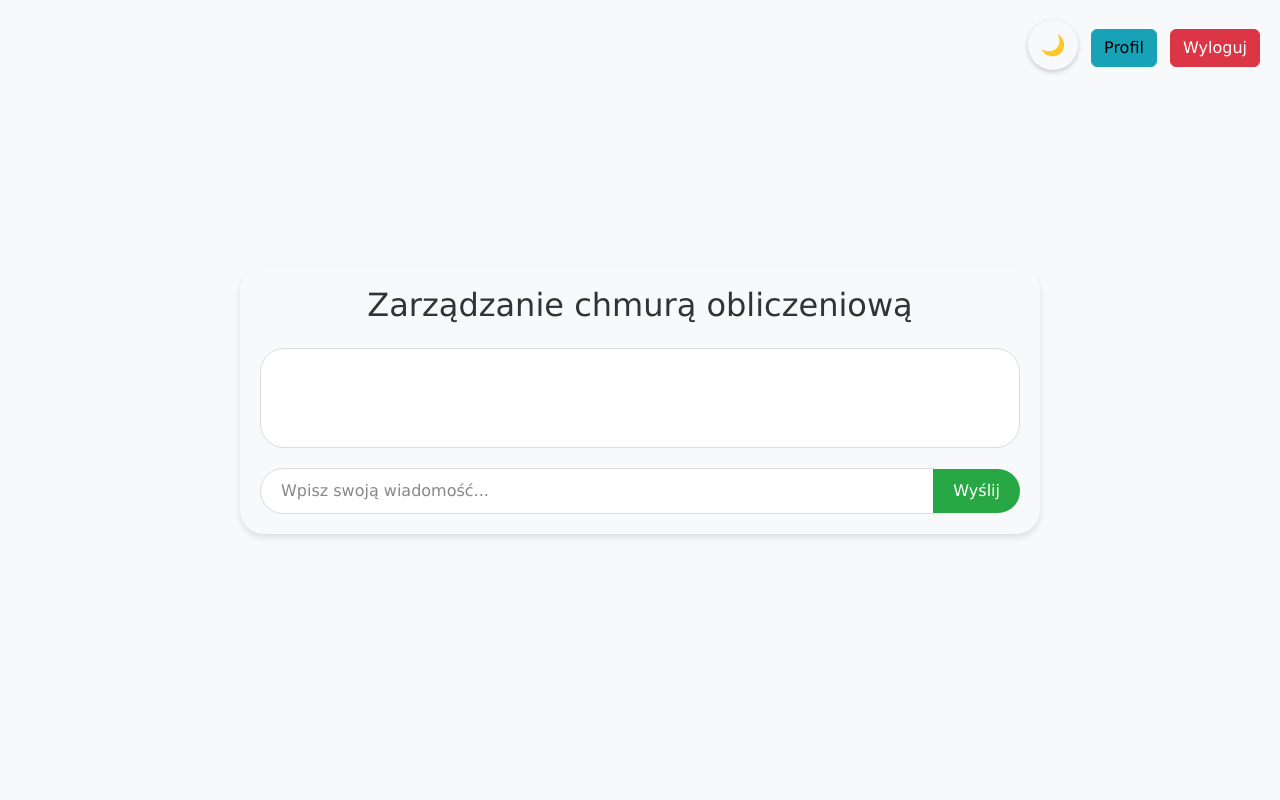
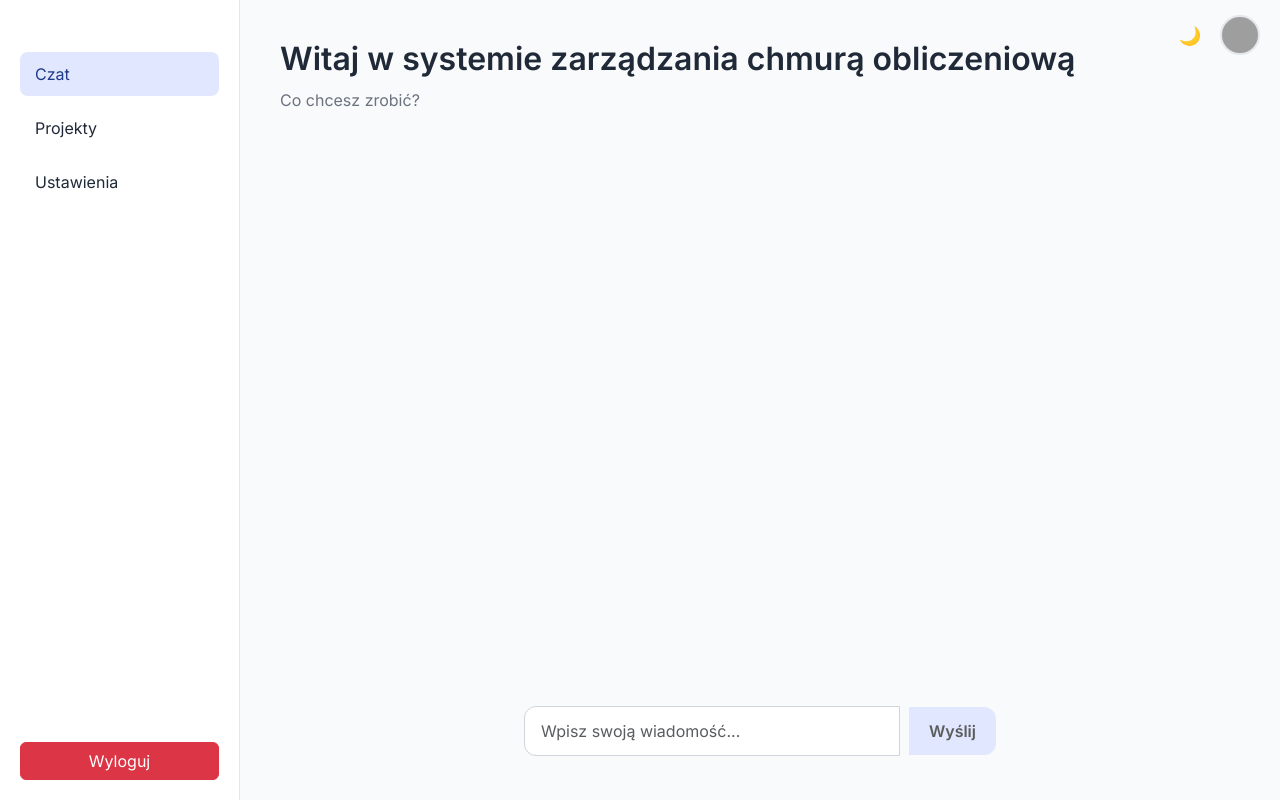
Before and after one commit to Pioter54/PROJ1, a Flask app: page / in a window 1280 px wide. Run offline with Flask 3, Linux system fonts and the light colour scheme; a user stored in the database is signed in; grey boxes are pictures that could not be loaded.

Commit message:
Poprawienie wyglądu na bardziej nowoczesny i przyjazny

```diff
--- a/static/css/styles.css
+++ b/static/css/styles.css
@@ -1,193 +1,404 @@
+
+/* Global */
 body, html {
+    margin: 0;
+    padding: 0;
     height: 100%;
-    margin: 0;
+    font-family: 'Inter', sans-serif;
+    background: #f9fafb;
+    color: #1f2937;
 }
 
-body {
-    background-color: #f8f9fa;
-    font-family: Verdana, sans-serif;
-    color: #333;
-    transition: background-color 0.3s, color 0.3s;
-}
-.dark-theme {
-    background-color: #121212;
-    color: #f8f9fa;
+a {
+    text-decoration: none;
+    color: #3b82f6;
 }
 
-input:focus {
-    outline: none;
+a:hover {
+    text-decoration: underline;
 }
 
-.chat-container {
-    margin: auto;
-    max-width: 800px;
-    border-radius: 10px;
-    box-shadow: 0 4px 6px rgba(0, 0, 0, 0.1);
-    padding: 20px;
-    transition: background-color 0.3s, color 0.3s;
-    border-radius: 1.5rem;
+/* Layout główny */
+.app-wrapper {
+    display: flex;
+    height: 100vh;
 }
 
-.vertical-center {
+/* Sidebar */
+.sidebar {
+    width: 240px;
+    background: #ffffff;
+    border-right: 1px solid #e5e7eb;
+    padding: 20px;
+}
+
+.sidebar-header {
+    font-size: 1.5rem;
+    font-weight: 600;
+    margin-bottom: 2rem;
+}
+
+.sidebar-nav {
     display: flex;
     flex-direction: column;
-    height: 100%;
-    width: 100%;
+    gap: 10px;
 }
 
-.dark-theme .chat-container {
-    color: #fff;
+.nav-link {
+    padding: 10px 15px;
+    border-radius: 8px;
+    transition: background 0.2s;
+    color: #1f2937;
 }
 
-.dark-theme .chat-box {
-    background-color: #222;
-    border-color: #555;
+.nav-link:hover,
+.nav-link.active {
+    background-color: #e0e7ff;
+    color: #1e3a8a;
+    text-decoration: none;
 }
 
-.input-group {
+/* Górna belka przycisków */
+.theme-toggle {
+    position: absolute;
+    top: 15px;
+    right: 20px;
     display: flex;
-    align-items: center;
-}
-
-.input-group input {
-    padding: 10px 20px;
-    flex-grow: 1;
-    background-color: #fff;
-    border: 1px solid #ddd;
-    transition: background-color 0.3s, border-color 0.3s;
-    border-radius: 1.5rem;
-}
-
-.dark-theme .input-group input {
-    background-color: #444;
-    border-color: #666;
-    color: #f8f9fa;
-}
-
-.input-group button {
-    background-color: #28a745;
-    border: none;
-    color: white;
-    transition: background-color 0.3s;
-    border-radius: 1.5rem;
-    padding: 10px 20px;
-}
-
-.input-group button:hover {
-    background-color: #218838;
-}
-
-.dark-theme .input-group button {
-    background-color: #1e7e34;
-}
-
-.theme-toggle {
-    position: fixed;
-    top: 20px;
-    right: 20px;
-    z-index: 1000;
+    gap: 10px;
 }
 
 .theme-btn {
-    background: #f8f9fa;
     border: none;
+    background: #fef3c7;
+    font-size: 18px;
     border-radius: 50%;
-    width: 50px;
-    height: 50px;
-    box-shadow: 0 2px 5px rgba(0, 0, 0, 0.2);
+    width: 36px;
+    height: 36px;
     cursor: pointer;
-    font-size: 20px;
-    transition: background-color 0.3s, transform 0.3s;
 }
 
-.theme-btn:hover {
-    background: #ddd;
-    transform: scale(1.1);
+/* Główna zawartość */
+.main-content {
+    flex: 1;
+    padding: 40px;
+    display: flex;
+    flex-direction: column;
 }
 
-.dark-theme .theme-btn {
-    background: #333;
-    color: #f8f9fa;
+.welcome-box h1 {
+    font-size: 2rem;
+    font-weight: 600;
+    margin-bottom: 10px;
 }
 
-.input-group input::placeholder {
-    color: #888;
-    transition: color 0.3s;
+.welcome-box p {
+    margin-bottom: 20px;
+    color: #6b7280;
 }
 
-.dark-theme .input-group input::placeholder {
+.action-buttons {
+    display: flex;
+    gap: 10px;
+    margin-bottom: 30px;
+}
+
+.action-buttons button {
+    padding: 10px 20px;
+    border: 1px solid #e5e7eb;
+    background: #f9fafb;
+    border-radius: 8px;
+    cursor: pointer;
+    transition: 0.2s;
+}
+
+.action-buttons button:hover {
+    background: #e0e7ff;
+}
+
+/* Chat box */
+.chat-box {
+    flex-grow: 1;
+    background: #f9fafb;
+    border-radius: 16px;
+    padding: 20px;
+    overflow-y: auto;
+    margin-bottom: 20px;
+    display: flex;
+    flex-direction: column;
+    gap: 10px;
+    width: 50%;
+    margin: 0 auto;
+}
+
+
+.message {
+    max-width: 75%;
+    padding: 12px 16px;
+    border-radius: 16px;
+    font-size: 0.95rem;
+}
+
+.user-message {
+    background: #4583e0;
+    color: white;
+    align-self: flex-end;
+}
+
+.bot-message {
+    background: #e0e7ff;
+    color: #111827;
+    align-self: flex-start;
+}
+
+/* Input */
+.input-area {
+    display: flex;
+    align-items: center;
+    justify-content: center;
+    gap: 10px;
+    width: 50%;
+    margin: 0 auto;
+    padding: 4px;
+}
+
+.input-area input {
+    flex: 1;
+    padding: 12px 16px;
+    border: 1px solid #d1d5db;
+    border-radius: 12px;
+    font-size: 1rem;
+}
+
+.input-area button {
+    padding: 12px 20px;
+    background-color: #e0e7ff;
+    color: white;
+    border: none;
+    border-radius: 12px;
+    font-weight: 600;
+    color: #5c5c5c;
+}
+
+.input-area button:hover {
+    background-color: #b6bdd3;
+    color: #101010;
+}
+
+/* Formularze: login, rejestracja, profil */
+.form-wrapper {
+    display: flex;
+    align-items: center;
+    justify-content: center;
+    height: 100vh;
+    background: #f9fafb;
+}
+
+.form-container {
+    background: #ffffff;
+    padding: 40px;
+    border-radius: 20px;
+    box-shadow: 0 10px 30px rgba(0,0,0,0.1);
+    width: 100%;
+    max-width: 400px;
+}
+
+.form-container h2 {
+    font-weight: 600;
+}
+
+.form-container input,
+.form-container button {
+    border-radius: 12px;
+}
+
+.alert {
+    border-radius: 12px;
+}
+
+.profile-icon {
+    width: 40px;
+    height: 40px;
+    border-radius: 50%;
+    background-image: url('https://cdn-icons-png.flaticon.com/512/847/847969.png');
+    background-size: cover;
+    background-position: center;
+    border: 2px solid #e5e7eb;
+}
+
+.theme-btn {
+    border: none;;
+    background-size: cover;
+    background-position: center;
+    border-radius: 50%;
+    width: 40px;
+    height: 40px;
+    cursor: pointer;
+    display: inline-block;
+    background-color: transparent;
+}
+
+.sidebar {
+    display: flex;
+    flex-direction: column;
+    justify-content: space-between;
+}
+
+.sidebar-footer {
+    margin-top: auto;
+    padding-top: 20px;
+}
+
+.profile-page-wrapper {
+    display: flex;
+    min-height: 100vh;
+    background: #f9fafb;
+    font-family: 'Inter', sans-serif;
+}
+
+.profile-sidebar {
+    width: 300px;
+    background: #fff;
+    border-right: 1px solid #e5e7eb;
+    padding: 40px 20px;
+    text-align: center;
+    box-shadow: 0 0 20px rgba(0,0,0,0.03);
+}
+
+.profile-avatar {
+    width: 100px;
+    height: 100px;
+    margin: 0 auto 20px;
+    border-radius: 50%;
+    background-size: cover;
+    background-position: center;
+    border: 3px solid #ddd;
+}
+
+.profile-main {
+    flex: 1;
+    padding: 40px;
+    background: #f3f4f6;
+}
+
+.profile-main h2 {
+    font-weight: 600;
+    margin-bottom: 20px;
+}
+
+.btn-primary {
+    background-color: #4583e0;
+    color: white;
+    padding: 10px 20px;
+    border-radius: 8px;
+    border: none;
+    cursor: pointer;
+    transition: background-color 0.2s;
+}
+
+/* Motyw ciemny */
+body.dark-theme {
+    background: #171717;
+    color: #e0e0e0;
+}
+
+body.dark-theme .sidebar {
+    background: #171717;
+    border-color: #2c2c2c;
+}
+
+body.dark-theme .nav-link {
+    color: #e0e0e0;
+}
+
+body.dark-theme .nav-link.active,
+body.dark-theme .nav-link:hover {
+    background-color: #2c2c2c;
+    color: #b6bdd3;
+}
+
+body.dark-theme .main-content,
+body.dark-theme .form-container {
+    background: #212121;
+    color: #e0e0e0;
+}
+
+body.dark-theme .chat-box {
+    background: #212121;
+    color: #e0e0e0;
+}
+
+body.dark-theme .user-message {
+    background: #414141;
+    color: #ffffff;
+}
+
+body.dark-theme .bot-message {
+    background: #414141;
+    color: #e0e0e0;
+}
+
+body.dark-theme .input-area input {
+    background: #303030;
+    border-color: #3a3a3a;
+    color: #e0e0e0;
+}
+
+.dark-theme .input-area input::placeholder {
     color: #aaa;
 }
 
-.message {
-    margin: 10px 0;
-    padding: 10px;
-    border-radius: 9999px;
-    max-width: 75%;
-    word-wrap: break-word;
+body.dark-theme .input-area button {
+    background-color: #e0e7ff;
+    color: #5c5c5c;
+}
+body.dark-theme .input-area button:hover {
+    background-color: #b6bdd3;
+    color: #101010;
 }
 
-.user-message {
-    background-color: #00e87e44;
-    align-self: flex-end;
-    margin-left: auto;
+body.dark-theme .profile-page-wrapper {
+    background: #171717;
 }
 
-.bot-message {
-    background-color: #80808014;
-    align-self: flex-start;
-    margin-right: auto;
+body.dark-theme .profile-sidebar {
+    background: #212121;
+    border-color: #2c2c2c;
+    color: #e0e0e0;
 }
 
-.chat-box {
-    display: flex;
-    flex-direction: column;
-    min-height: 100px;
-    max-height: 400px;
-    overflow-y: auto;
-    margin-bottom: 20px;
-    padding: 10px;
-    border: 1px solid #ddd;
-    border-radius: 1.5rem;
-    background-color: white;
-    transition: background-color 0.3s;
+body.dark-theme .profile-main {
+    background: #171717;
+    color: #e0e0e0;
 }
 
-.dark-theme .message {
-    color: #fff;
+.dark-theme .btn-danger {
+    background-color: #a1343f;
+    color: #ffffff;
 }
 
-.dark-theme #terraform-output {
-    background-color: #222;
-    color: #f8f9fa;
-}
-
-.alert {
-    border-radius: 1.5rem;
-    margin: 10px 0;
-}
-
-a {
-    color: #28a745;
+.dark-theme .btn-danger:hover {
+    background-color: #812932;
+    color: #ffffff;
     text-decoration: none;
 }
 
-.dark-theme a {
-    color: #00e87e;
+.dark-theme .form-control {
+    background-color: #303030;
+    color: #e0e0e0;
+    border-color: #3a3a3a;
 }
 
-.profile-form label {
-    display: block;
-    margin-bottom: 5px;
-    font-weight: 500;
+body.dark-theme .text-muted {
+    color: #aaa !important;
 }
 
-.btn-info {
-    background-color: #17a2b8;
-    border-color: #17a2b8;
+.dark-theme .modal-content {
+    background-color: #212121;
+    color: #e0e0e0;
+    border-color: #313131
+    ;
 }
 
-.btn-info:hover {
-    background-color: #138496;
-    border-color: #117a8b;
+.dark-theme .btn-close {
+    color: #e0e0e0;
 }
--- a/static/js/script.js
+++ b/static/js/script.js
@@ -8,10 +8,30 @@ const jsonReview = document.getElementById('json-review');
 const jsonEditor = document.getElementById('json-editor');
 const approveButton = document.getElementById('approve-button');
 
-themeButton.addEventListener('click', () => {
-    body.classList.toggle('dark-theme');
-    themeButton.textContent = body.classList.contains('dark-theme') ? '☀️' : '🌙';
-});
+function applyTheme() {
+    if (localStorage.getItem('theme') === 'dark') {
+        body.classList.add('dark-theme');
+        if (themeButton) themeButton.textContent = '☀️';
+    } else {
+        body.classList.remove('dark-theme');
+        if (themeButton) themeButton.textContent = '🌙';
+    }
+}
+
+applyTheme();
+
+if (themeButton) {
+    themeButton.addEventListener('click', () => {
+        body.classList.toggle('dark-theme');
+        if (body.classList.contains('dark-theme')) {
+            localStorage.setItem('theme', 'dark');
+            themeButton.textContent = '☀️';
+        } else {
+            localStorage.setItem('theme', 'light');
+            themeButton.textContent = '🌙';
+        }
+    });
+}
 
 function appendMessage(content, sender) {
     const messageDiv = document.createElement('div');
--- a/templates/chat.html
+++ b/templates/chat.html
@@ -1,4 +1,3 @@
-<!-- chat.html -->
 <!DOCTYPE html>
 <html lang="pl">
 <head>
@@ -7,25 +6,52 @@
     <title>Zarządzanie chmurą obliczeniową</title>
     <link rel="icon" href="{{ url_for('static', filename='favicon.ico') }}" type="image/x-icon">
     <link href="https://cdn.jsdelivr.net/npm/bootstrap@5.3.0-alpha3/dist/css/bootstrap.min.css" rel="stylesheet">
-    <script src="https://cdn.jsdelivr.net/npm/bootstrap@5.3.0-alpha3/dist/js/bootstrap.bundle.min.js"></script>
+    <link href="https://fonts.googleapis.com/css2?family=Inter:wght@400;600&display=swap" rel="stylesheet">
     <link rel="stylesheet" href="/static/css/styles.css">
     <script src="/static/js/script.js" defer></script>
 </head>
 <body>
+
+<!-- Theme toggle button -->
 <div class="theme-toggle">
   <button id="theme-button" class="theme-btn">🌙</button>
-  <a href="{{ url_for('profile') }}" class="btn btn-info ms-2">Profil</a>
-  <a href="{{ url_for('logout') }}" class="btn btn-danger ms-2">Wyloguj</a>
+  <a href="{{ url_for('profile') }}" class="profile-icon" title="Profil"></a>
 </div>
-<div class="container vertical-center">
-    <div class="container chat-container">
-        <h2 class="text-center mb-4">Zarządzanie chmurą obliczeniową</h2>
+
+
+<div class="app-wrapper">
+    <!-- Sidebar -->
+    <aside class="sidebar">
+        <div class="sidebar-header"></div>
+        <nav class="sidebar-nav">
+          <a href="#" class="nav-link active">Czat</a>
+          <a href="#" class="nav-link">Projekty</a>
+          <a href="#" class="nav-link">Ustawienia</a>
+      </nav>
+      <div class="sidebar-footer">
+          <a href="{{ url_for('logout') }}" class="btn btn-danger w-100">Wyloguj</a>
+      </div>
+    </aside>
+
+    <!-- Main Content -->
+    <main class="main-content">
+        <div class="welcome-box">
+            <h1>Witaj w systemie zarządzania chmurą obliczeniową</h1>
+            <p>Co chcesz zrobić?</p>
+        </div>
+
+        <!-- Chat Box -->
         <div id="chat-box" class="chat-box"></div>
-        <div class="input-group">
+
+        <!-- Input Area -->
+        <div class="input-area input-group mt-3">
             <input type="text" id="user-input" class="form-control" placeholder="Wpisz swoją wiadomość...">
-            <button id="send-button" class="btn btn-success">Wyślij</button>
+            <button id="send-button" class="btn btn-primary">Wyślij</button>
         </div>
-        <!-- Sekcja podglądu i edycji JSON -->
+    </main>
+</div>
+
+<!-- JSON Modal -->
 <div class="modal fade" id="jsonModal" tabindex="-1" aria-labelledby="jsonModalLabel" aria-hidden="true">
     <div class="modal-dialog modal-lg modal-dialog-centered">
         <div class="modal-content">
@@ -42,7 +68,8 @@
         </div>
     </div>
 </div>
-          <!-- Modal do wyświetlania wyników Terraform -->
+
+<!-- Terraform Modal -->
 <div class="modal fade" id="terraformModal" tabindex="-1" aria-labelledby="terraformModalLabel" aria-hidden="true">
     <div class="modal-dialog modal-lg modal-dialog-centered">
         <div class="modal-content">
@@ -59,7 +86,7 @@
         </div>
     </div>
 </div>
-    </div>
-  </div>
+
+<script src="https://cdn.jsdelivr.net/npm/bootstrap@5.3.0-alpha3/dist/js/bootstrap.bundle.min.js"></script>
 </body>
 </html>
```
Also changed, not shown: templates/login.html (+8 -3 lines), templates/profile.html (+29 -20 lines), templates/register.html (+7 -2 lines). Lines whose indentation alone changed are shown as unchanged.
